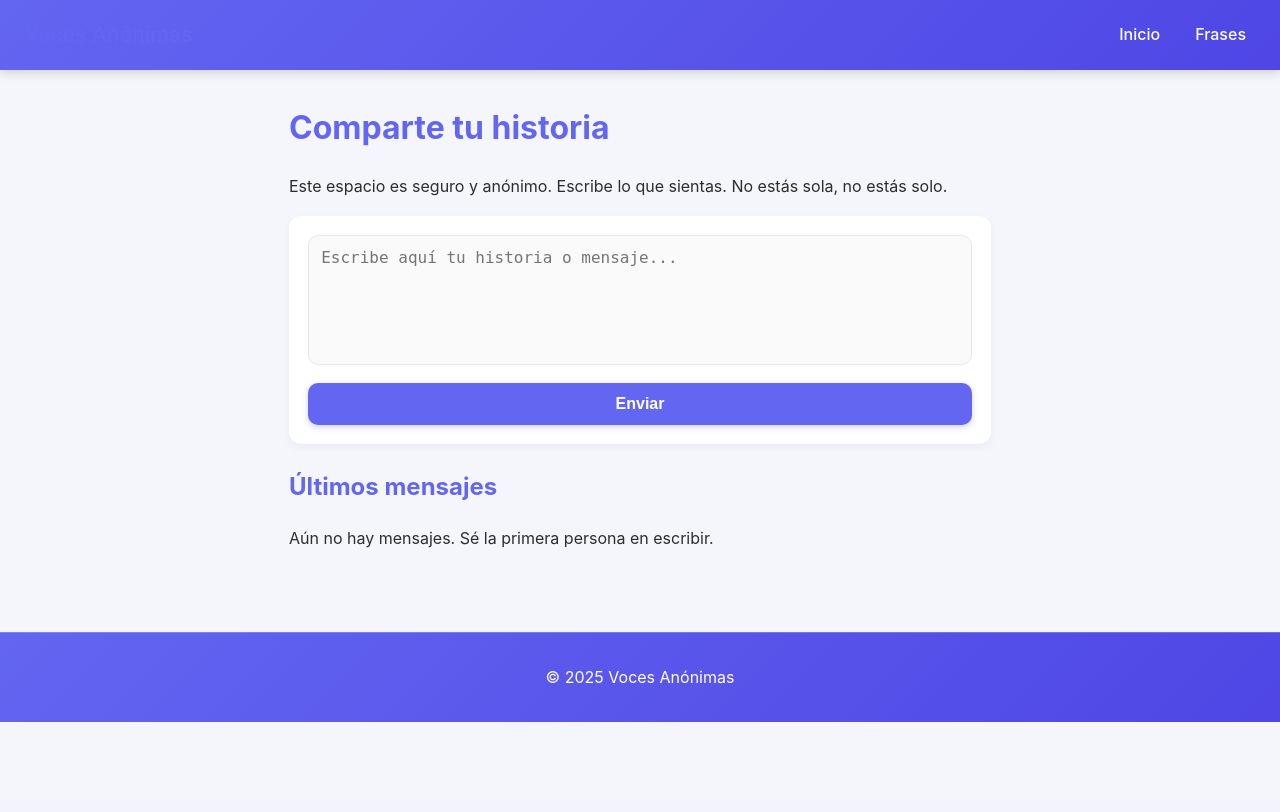
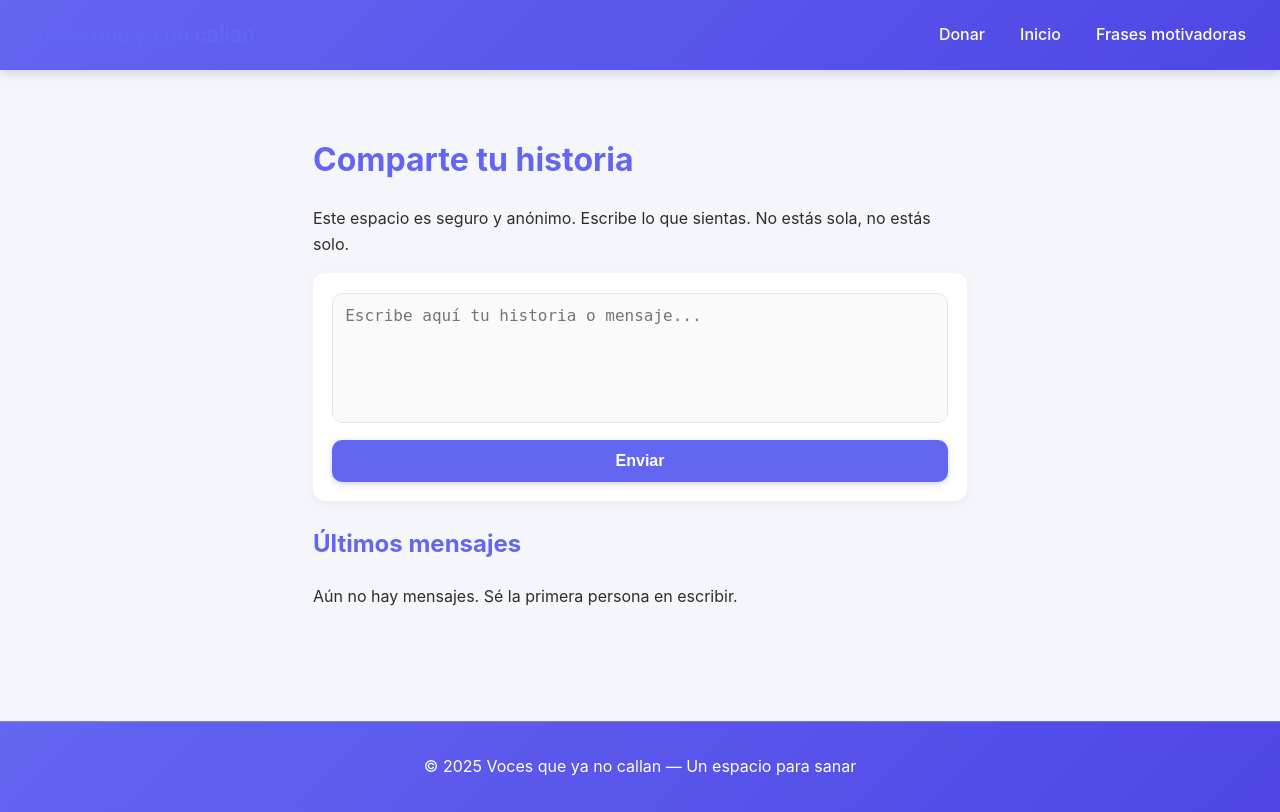
Before and after one commit to AlejandraAgudelo2912/voces_app, a PHP site: page / in a window 1280 px wide. Before the commit the page ends 722 px from the top, so only its background shows below. Run offline with PHP 8.4, Linux system fonts and the light colour scheme.

Commit message:
boton de donativo

```diff
--- a/includes/header.php
+++ b/includes/header.php
@@ -7,8 +7,9 @@
 </head>
 <body>
 <header>
-    <h2><a href="index.php">Voces que ya no callan</a></h2>
+    <h2>Voces que ya no callan</h2>
     <nav>
+        <a href="https://www.paypal.com/donate/?hosted_button_id=FMA6XNPJ44MPY" target="_blank" rel="noopener">Donar</a>
         <a href="index.php">Inicio</a>
         <a href="frases.php">Frases motivadoras</a>
     </nav>
--- a/index.php
+++ b/index.php
@@ -22,13 +22,8 @@
     <link rel="stylesheet" href="css/estilo.css">
 </head>
 <body>
-    <header>
-        <h2>Voces Anónimas</h2>
-        <nav>
-            <a href="index.php">Inicio</a>
-            <a href="frases.php">Frases</a>
-        </nav>
-    </header>
+        <?php include 'includes/header.php'; ?>
+
 
     <main>
         <h1>Comparte tu historia</h1>
@@ -52,8 +47,6 @@
         <?php endif; ?>
     </main>
 
-    <footer>
-        <p>&copy; <?= date('Y') ?> Voces Anónimas</p>
-    </footer>
+ <?php include 'includes/footer.php'; ?>
 </body>
 </html>
```
